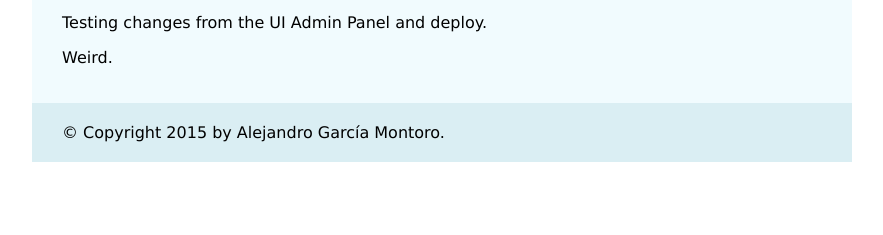
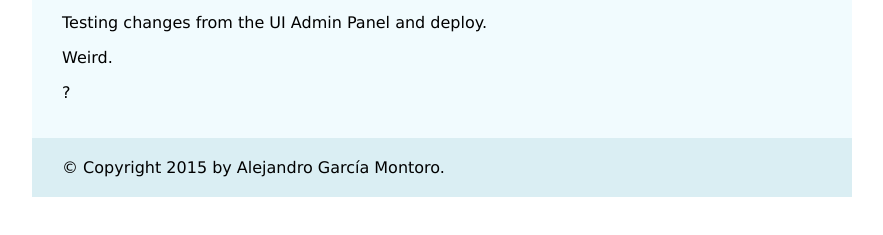
Before and after one commit to agarciamontoro/fatima-caballero, a plain HTML site: page index.html in a window 1280 px wide. Shown: the part 287-522 px from the top of the page, without its empty margins (198-1081 px from the left). Drawn offline with Linux system fonts and the light colour scheme.

Commit message:
Synchronized build

```diff
--- a/index.html
+++ b/index.html
@@ -25,6 +25,7 @@
 website with some pages and a blog.</p>
 <p>Testing changes from the UI Admin Panel and deploy.</p>
 <p>Weird.</p>
+<p>?</p>
 
 
   </div>
```
